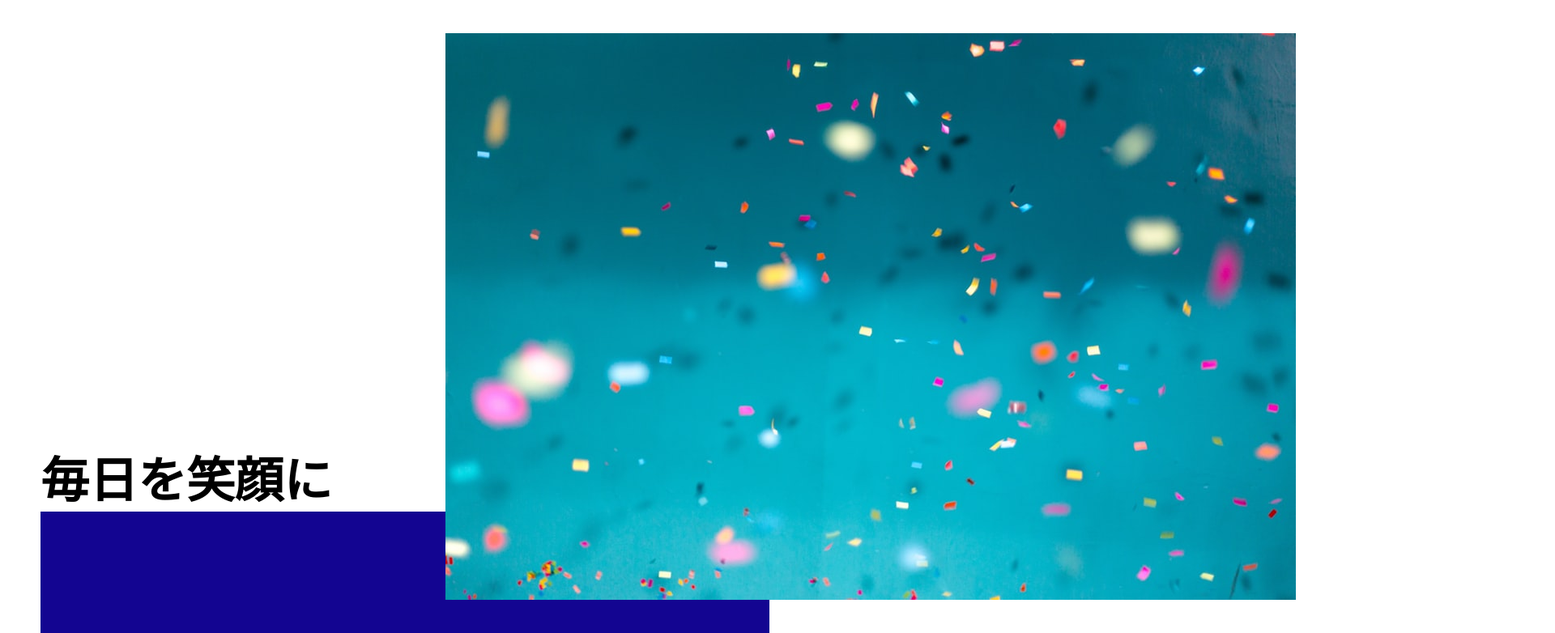
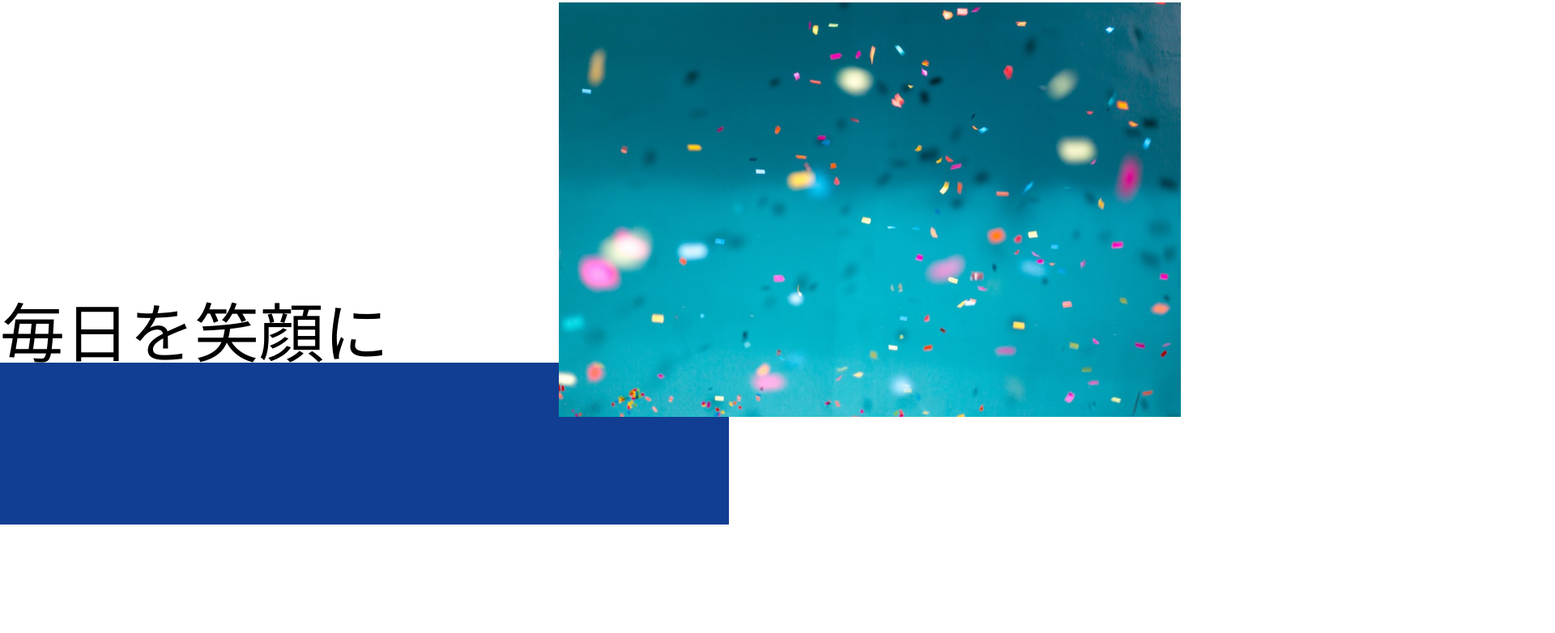
Before and after one commit to miwa1212/css-, a plain HTML site: page index.html in a window 1280 px wide. Shown: the part 203-985 px from the top of the page at 81% size, 1920 px wide, since content can reach past the window. After the commit the page ends 851 px from the top, so only its background shows below. Drawn offline with Linux system fonts and the light colour scheme.

Commit message:
演習問題　質問”

```diff
--- a/css/style.css
+++ b/css/style.css
@@ -1,48 +1,32 @@
 header {
+  width: 100%;
+  margin: 10px;
   display: flex;
-  width: 100%;
 }
-
-.title {
-  margin-right: auto;
+.title{font-size: 30px;margin-right: auto;
   color: rgb(26, 69, 148);
 }
-
 .menu-item {
   list-style: none;
   display: inline-block;
   padding: 10px;
   color: rgb(26, 69, 148);
+  font-family: 'Sawarabi Gothic', sans-serif;
+
 }
+.img img {width: 60%;
+position: sticky;}
 
-.float__ttl {
-  margin-bottom: 0px;
-  font-size: 60px;
-  margin: 0px 0px 0px 50px;
+.bg{width: auto;
+  margin: auto ;
+  }
+
+.img{position: relative;
+  top: 150px;
+  left: 690px;}
+.messege{font-size: 80px;
+font-family: 'Sawarabi Gothic', sans-serif;}
+.box{width: 900px;
+  height: 200px;
+  background: rgb(17, 62, 146);
 }
-
-.float__img {
-  width: 700px;
-  float: left;
-  margin: auto;
-}
-
-img {
-  position: relative;
-  top: 200px;
-  left: 550px;
-  background-position: right;
-  background-size: cover;
-}
-.item {
-  width: 900px;
-  height: 150px;
-  background: #130591;
-  text-align: left;
-  margin: 0px 0px 0px 50px;
-  background-size: cover;
-}
-* {
-  margin: 0;
-  padding: 0;
-}
--- a/index.html
+++ b/index.html
@@ -3,9 +3,13 @@
 <head>
   <meta charset="UTF-8">
   <meta http-equiv="X-UA-Compatible" content="IE=edge">
-  <meta name="viewport" content="width=device-width, initial-scale=1.0">
+  <meta name="viewport" content="width=
+  , initial-scale=1.0">
   <title>Document</title>
+  <link rel="stylesheet" href="css/reset.css" />
   <link rel="stylesheet" href="css/style.css" />
+  <link rel="preconnect" href="https://fonts.gstatic.com">
+  <link href="https://fonts.googleapis.com/css2?family=Sawarabi+Gothic&display=swap" rel="stylesheet">
 </head>
 <body>
   <header>
@@ -19,11 +23,12 @@
       </ul>
     </nav>
   </header>
+  <div class="bg">
+      <div class="img"><img src="img/firstview.jpeg" alt=""></div>
+      <div class="messege">
+         <p>毎日を笑顔に</p>
+      </div>
+      <div class="box"></div>
+   </div>
 </body>
-      <img src="img/firstview.jpeg" alt="">
-    <h1 class="float__ttl">毎日を笑顔に</h1>
-    <div>
-      <div class="item"></div>
-    </div>
-  </div>
 </html>
```
